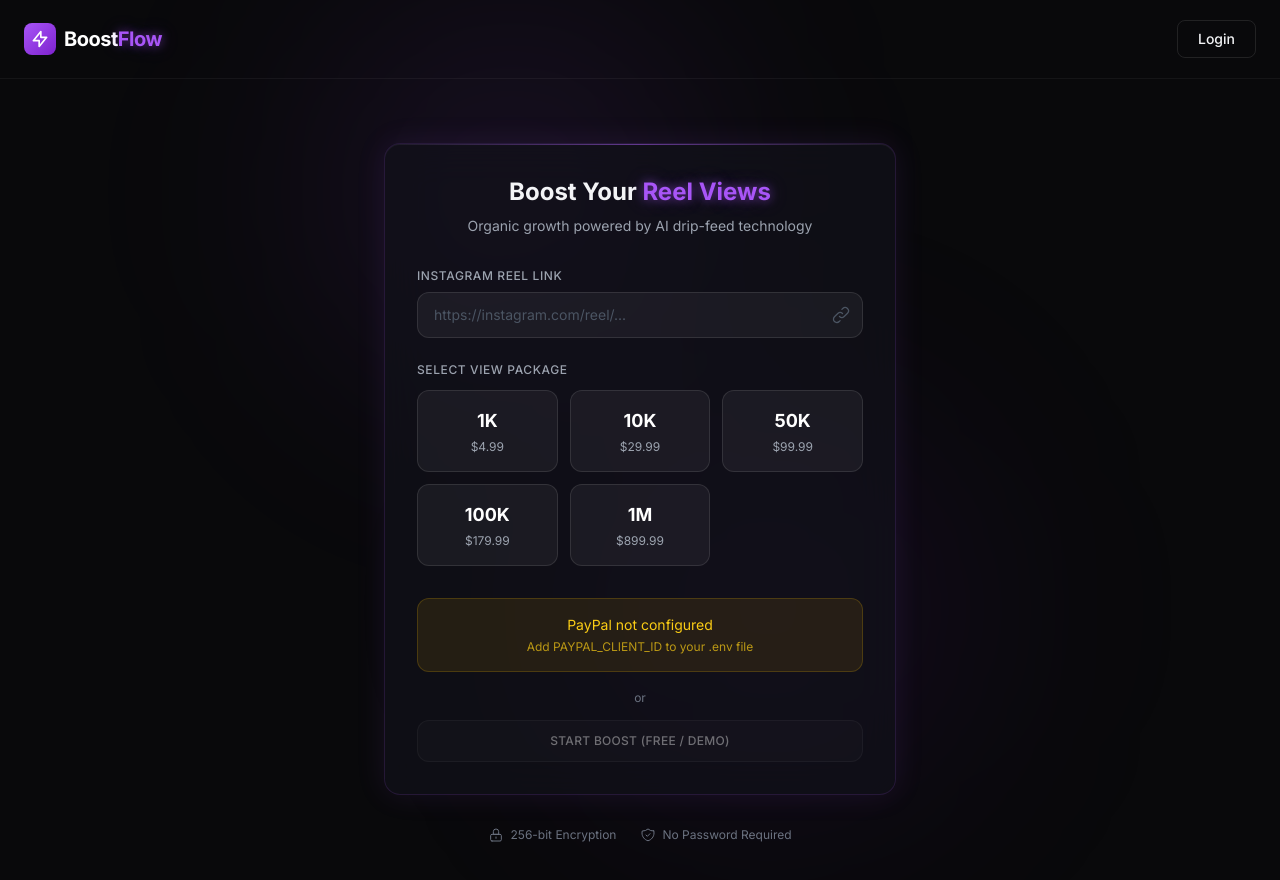
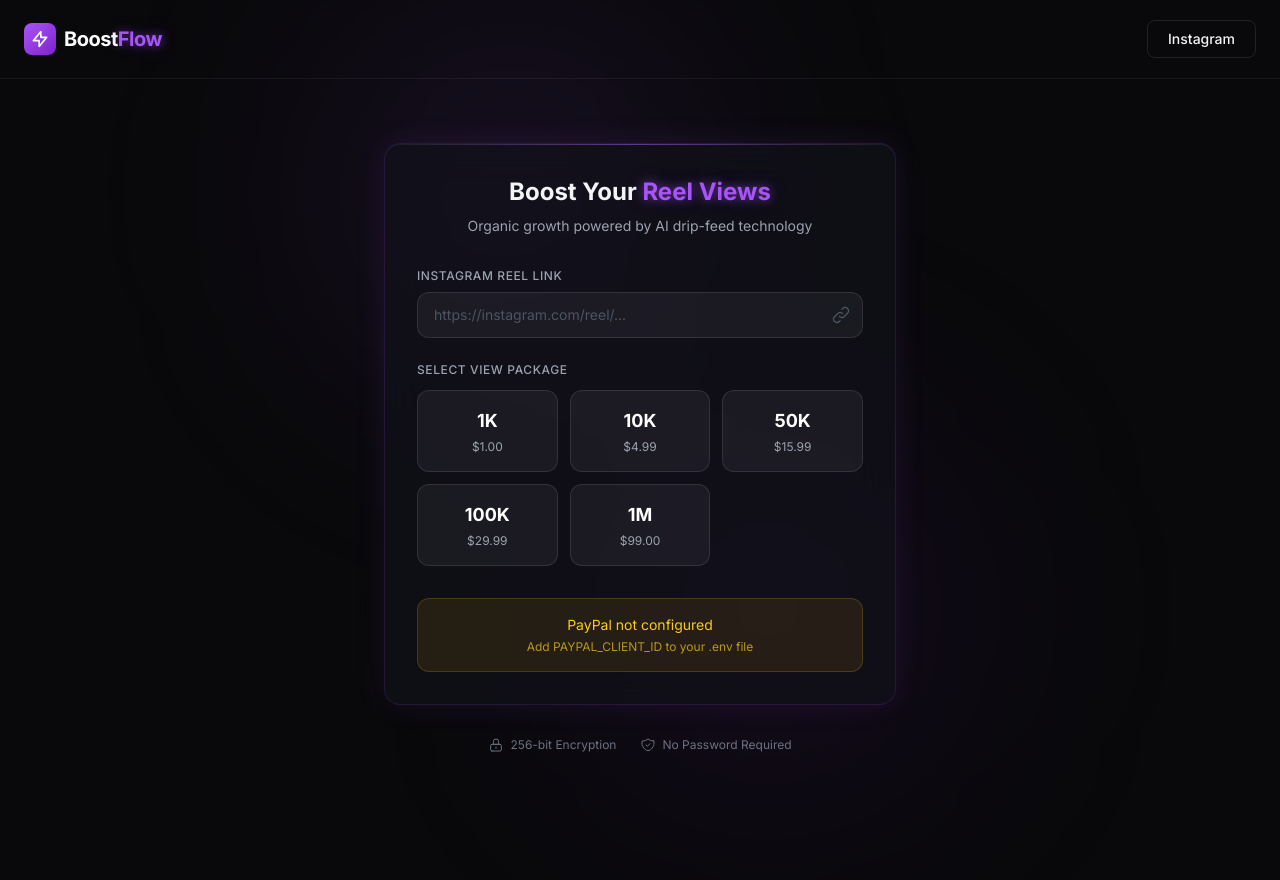
Before and after one commit to harsshsingh8/boostflow, a React (Vite) app: page / in a window 1280 px wide. Shown: the top 880 px of the page. After the commit the page ends 817 px from the top, so only its background shows below. Built offline with nearby package versions, Linux system fonts and the light colour scheme; no server answers.

Commit message:
Update prices, remove login and demo button

```diff
--- a/src/App.jsx
+++ b/src/App.jsx
@@ -3,11 +3,11 @@ import { SpeedInsights } from '@vercel/speed-insights/react';
 import PayPalButton from './PayPalButton.jsx';
 
 const viewOptions = [
-  { label: '1K', value: 1000, price: '$4.99' },
-  { label: '10K', value: 10000, price: '$29.99' },
-  { label: '50K', value: 50000, price: '$99.99' },
-  { label: '100K', value: 100000, price: '$179.99' },
-  { label: '1M', value: 1000000, price: '$899.99' },
+  { label: '1K', value: 1000, price: '$1.00' },
+  { label: '10K', value: 10000, price: '$4.99' },
+  { label: '50K', value: 50000, price: '$15.99' },
+  { label: '100K', value: 100000, price: '$29.99' },
+  { label: '1M', value: 1000000, price: '$99.00' },
 ];
 
 const statusMessages = [
@@ -177,9 +177,9 @@ function App() {
               <span className="text-accent neon-text">Flow</span>
             </span>
           </div>
-          <button className="px-5 py-2 rounded-lg border border-white/10 hover:border-accent/50 hover:bg-accent/10 transition-all duration-300 text-sm font-medium">
-            Login
-          </button>
+          <a href="https://instagram.com" target="_blank" rel="noopener noreferrer" className="px-5 py-2 rounded-lg border border-white/10 hover:border-accent/50 hover:bg-accent/10 transition-all duration-300 text-sm font-medium">
+            Instagram
+          </a>
         </div>
       </header>
 
@@ -313,28 +313,12 @@ function App() {
                     </div>
                   </div>
                 ) : (
-                  <div className="space-y-3">
                   <PayPalButton
                     selectedViews={selectedViews}
                     reelLink={reelLink}
                     onSuccess={handlePaymentSuccess}
                     onError={handlePaymentError}
                   />
-                    <div className="text-center">
-                      <span className="text-xs text-gray-500">or</span>
-                    </div>
-                    <button
-                      onClick={handleStartBoost}
-                      disabled={!reelLink || !selectedViews}
-                      className={`w-full py-3 rounded-xl font-medium text-white text-xs tracking-wide uppercase transition-all duration-300 disabled:opacity-40 disabled:cursor-not-allowed disabled:hover:transform-none ${
-                        reelLink && selectedViews
-                          ? 'bg-white/5 border border-white/10 hover:border-accent/50 hover:bg-accent/10'
-                          : 'bg-white/5 border border-white/10'
-                      }`}
-                    >
-                      Start Boost (Free / Demo)
-                    </button>
-                  </div>
                 )}
               </>
             ) : (
```
Lines whose indentation alone changed are shown as unchanged.
